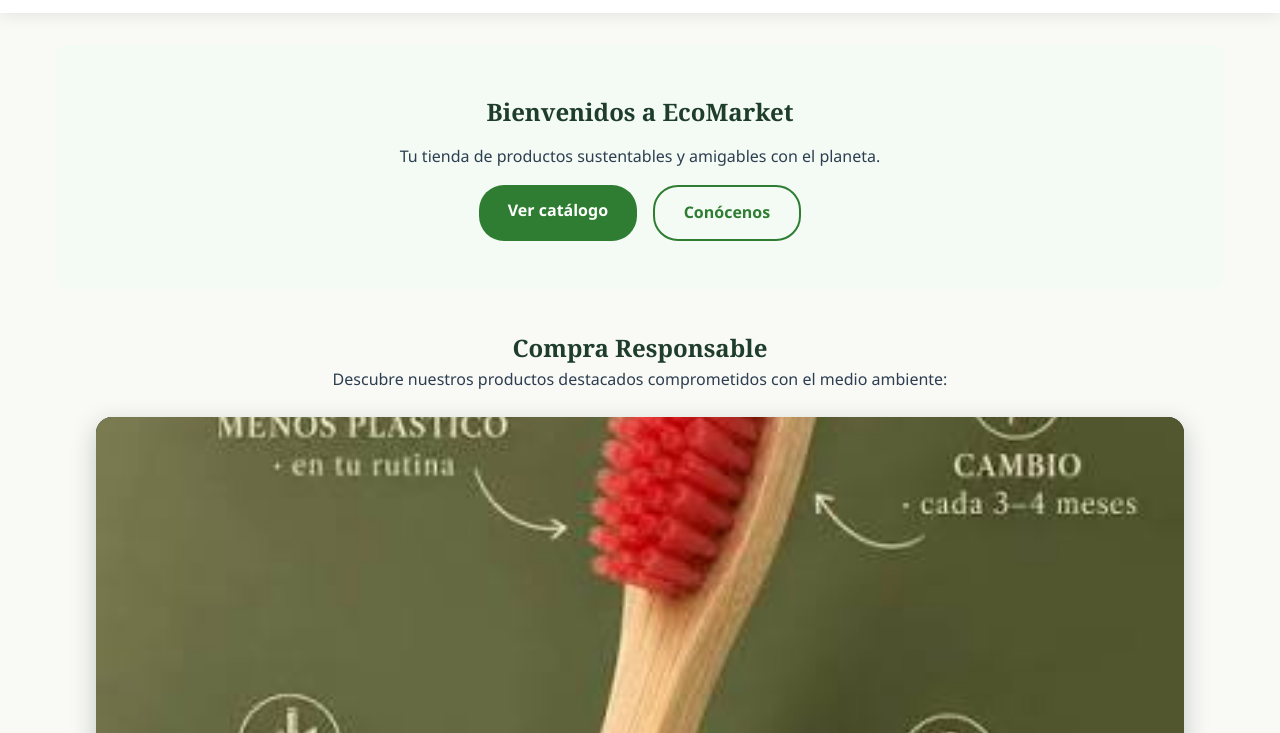
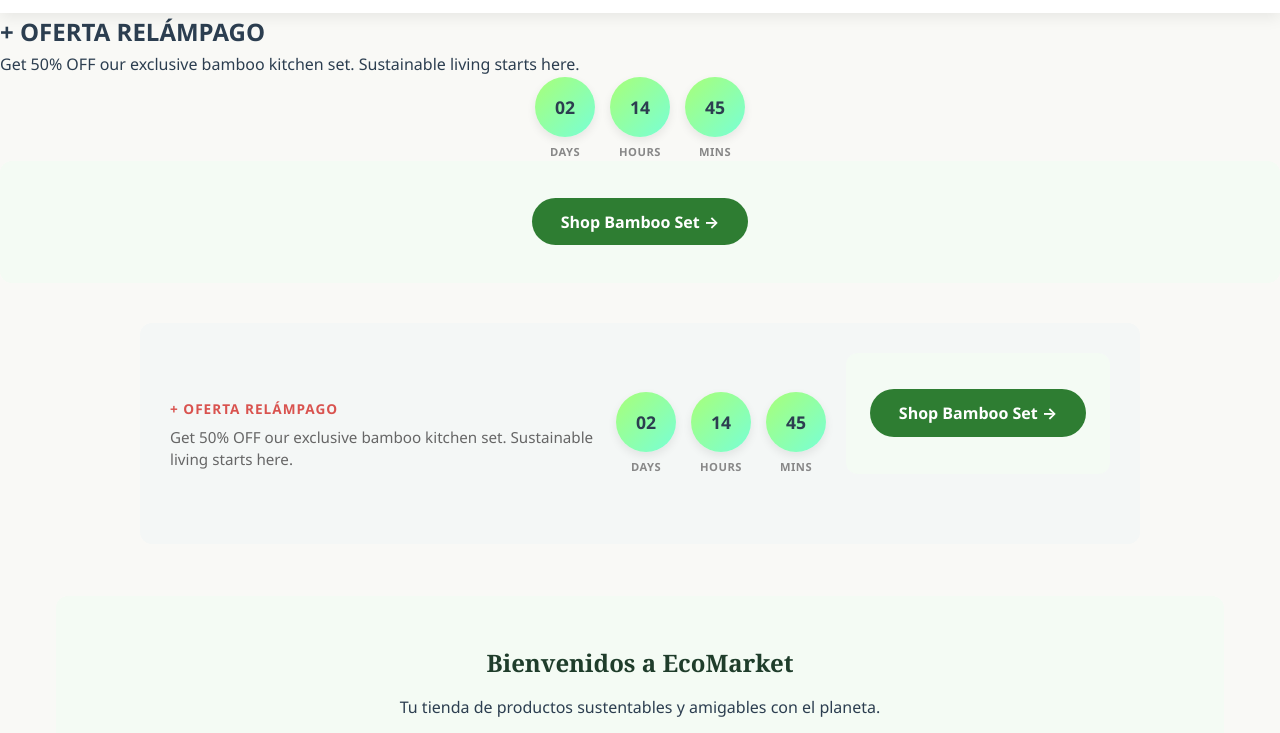
Before and after one commit to castrorueda-afk/Examen_de_html_y_css, a plain HTML site: page index.html in a window 1280 px wide. Shown: the part 57-790 px from the top of the page. Drawn offline with Linux system fonts and the light colour scheme.

Commit message:
Add promotional section with countdown timer
Added a new promotional section with a countdown timer for a bamboo kitchen set offer.

```diff
--- a/index.html
+++ b/index.html
@@ -21,7 +21,79 @@
       <a class="nav-link" href="views/sobre-nosotros.html">Sobre Nosotros</a>
       <a class="nav-link" href="views/contacto.html">Contacto</a>
     </nav>
-  </header>
+  </header
+    <section class="ofert">
+  <div class="banner-content">
+    <div class="promo-info">
+      <h2 class="d-ofert">+ OFERTA RELÁMPAGO</h2>
+      <p>Get 50% OFF our exclusive bamboo kitchen set. Sustainable living starts here.</p>
+    </div>
+
+    <!-- Contador estático en bloques -->
+    <div class="counter-container">
+      <div class="time-block">
+        <div class="circle">
+          <span class="number">02</span>
+        </div>
+        <span class="label">DAYS</span>
+      </div>
+
+      <div class="time-block">
+        <div class="circle">
+          <span class="number">14</span>
+        </div>
+        <span class="label">HOURS</span>
+      </div>
+
+      <div class="time-block">
+        <div class="circle">
+          <span class="number">45</span>
+        </div>
+        <span class="label">MINS</span>
+      </div>
+    </div>
+
+    <div class="hero-section">
+      <a class="btn-hero-primary" href="views/productos.html">Shop Bamboo Set &rarr;</a>
+    </div>
+  </div>
+</section>
+  <section class="ofert">
+  <div class="banner-content">
+    <div class="promo-info">
+      <h2 class="d-ofert">+ OFERTA RELÁMPAGO</h2>
+      <p>Get 50% OFF our exclusive bamboo kitchen set. Sustainable living starts here.</p>
+    </div>
+
+    <!-- Contador estático en bloques -->
+    <div class="counter-container">
+      <div class="time-block">
+        <div class="circle">
+          <span class="number">02</span>
+        </div>
+        <span class="label">DAYS</span>
+      </div>
+
+      <div class="time-block">
+        <div class="circle">
+          <span class="number">14</span>
+        </div>
+        <span class="label">HOURS</span>
+      </div>
+
+      <div class="time-block">
+        <div class="circle">
+          <span class="number">45</span>
+        </div>
+        <span class="label">MINS</span>
+      </div>
+    </div>
+
+    <div class="hero-section">
+      <a class="btn-hero-primary" href="views/productos.html">Shop Bamboo Set &rarr;</a>
+    </div>
+  </div>
+</section>
 
   <main id="contenido" class="main-home-container">
 
```
